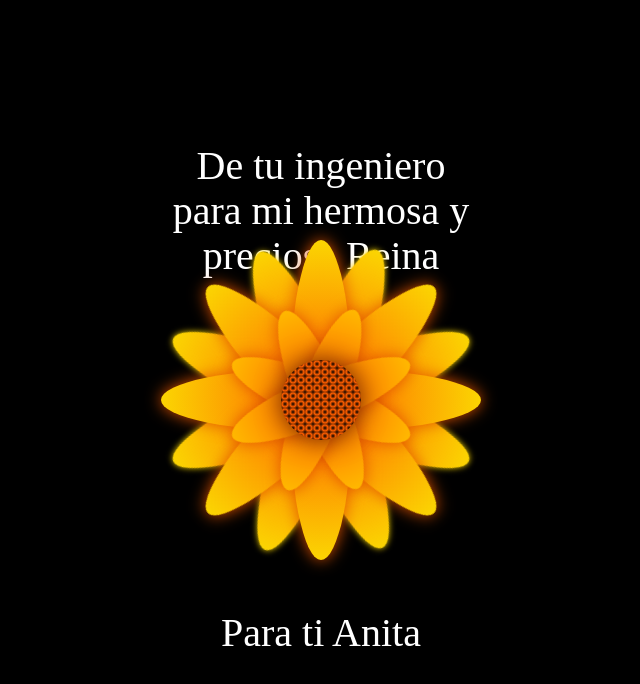
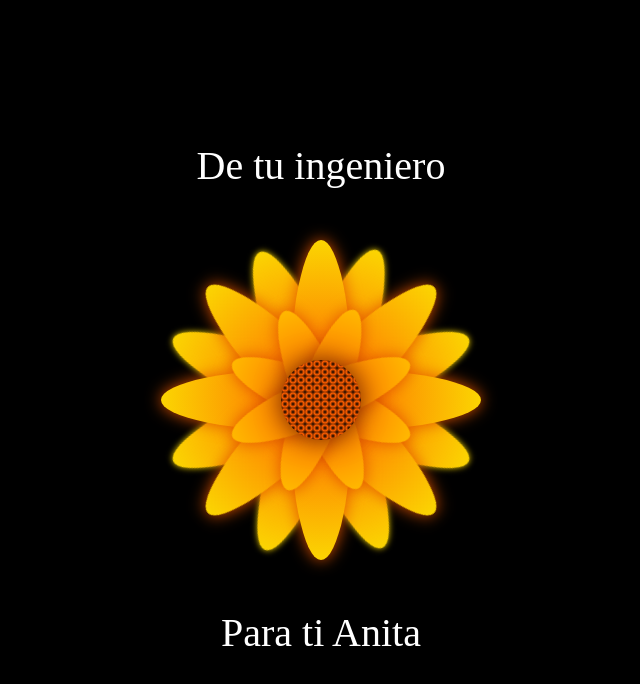
Before and after one commit to JuanDM04/Flores_amarillas, a plain HTML site: page docs/index.html in a window 1280 px wide. Shown: the whole page, without its empty margins (319-959 px from the left). Drawn offline with Linux system fonts and the light colour scheme.

Commit message:
Update index.html

```diff
--- a/docs/index.html
+++ b/docs/index.html
@@ -10,7 +10,7 @@
 <body>
 
 <div class="flower">
-    <div class="text-above">De tu ingeniero para mi hermosa y preciosa Reina</div>
+    <div class="text-above">De tu ingeniero</div>
     <div class="mid">
     </div>
     <div class="Petal1 p1">
```
